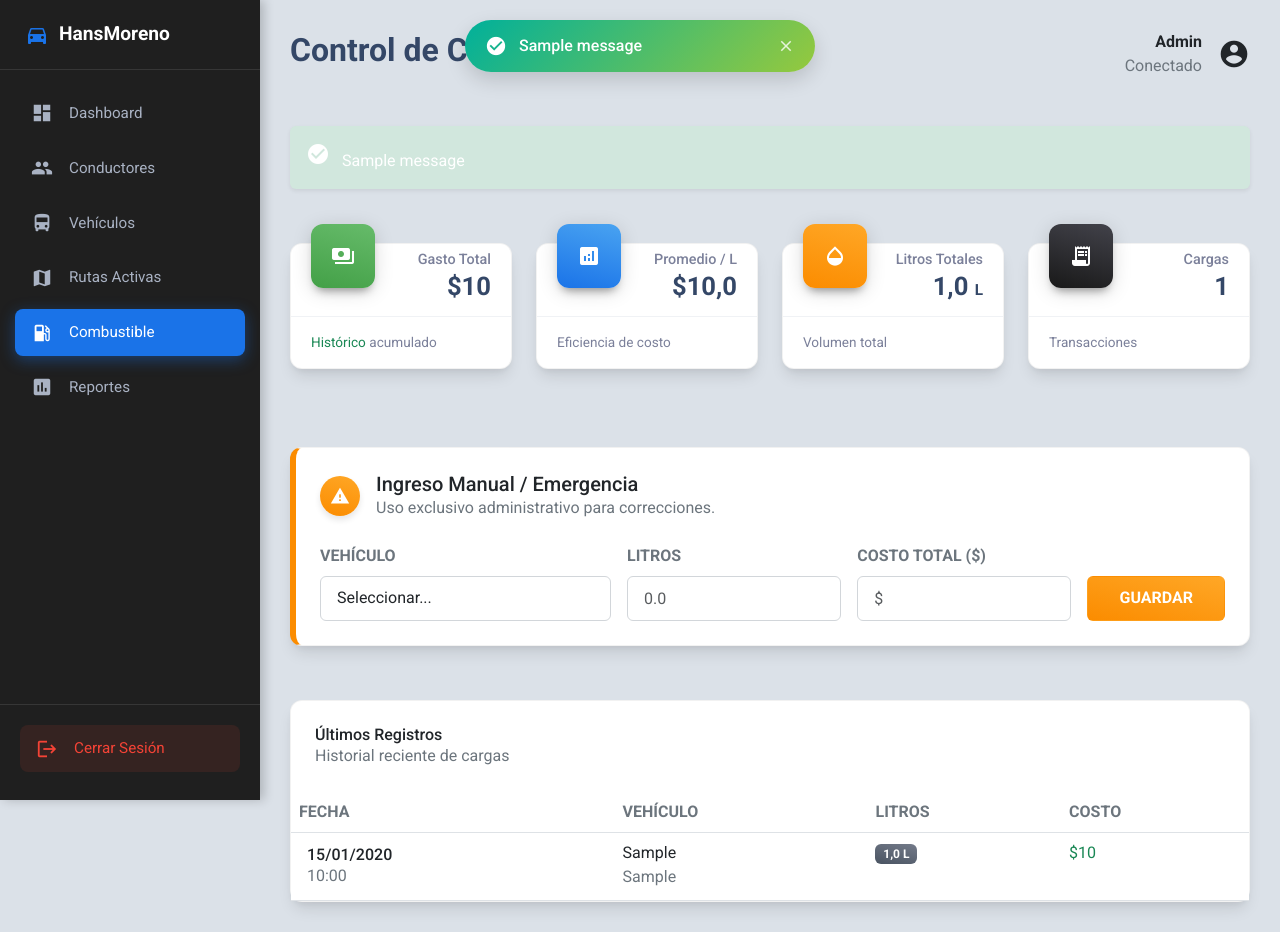
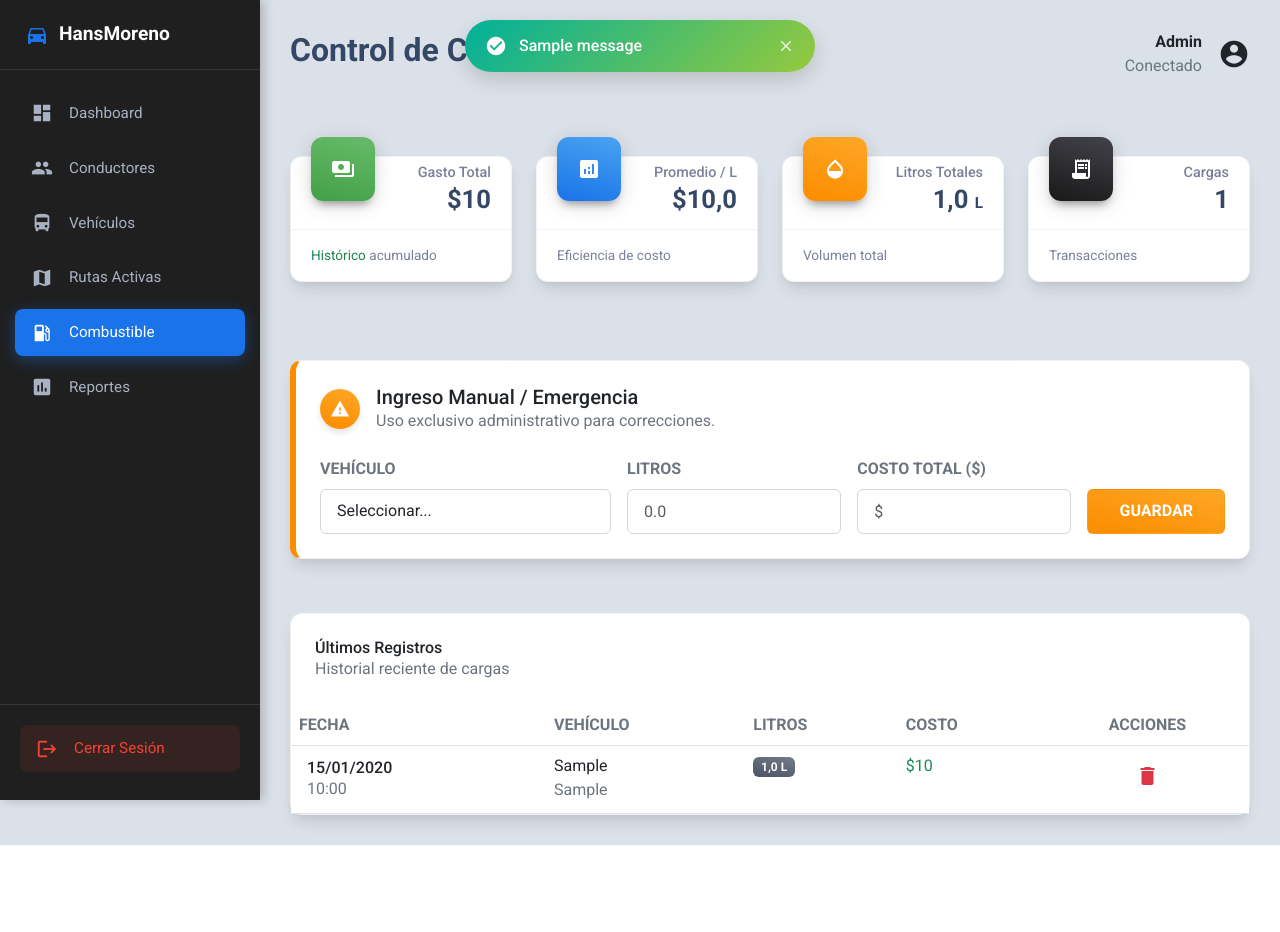
Before and after one commit to eden595/proyecto-hans-moreno, a Django app: page /combustible/ in a window 1280 px wide. After the commit the page ends 845 px from the top, so only its background shows below. Run offline with Django 4.2, Linux system fonts and the light colour scheme; a user stored in the database is signed in; tables that the repository leaves empty hold one stand-in row (values such as "Sample post"); one stand-in notice (Sample message) is shown; some libraries are stand-ins or nearby versions.

Commit message:
Actualizado

```diff
--- a/PanelAdmin/views.py
+++ b/PanelAdmin/views.py
@@ -9,6 +9,7 @@ from django.http import HttpResponse, JsonResponse
 from django.template.loader import get_template
 from xhtml2pdf import pisa
 import datetime
+import json
 
 from .models import Usuario, Vehiculo, Recorrido, CargaCombustible
 
@@ -324,20 +325,34 @@ def eliminar_combustible(request, id):
 def update_gps_location(request):
     if request.method == 'POST':
         try:
-            data = request.POST
+            # INTENTO 1: Leer datos como JSON (Estándar para Apps Android)
+            try:
+                data = json.loads(request.body)
+            except json.JSONDecodeError:
+                # INTENTO 2: Leer como Formulario Web (Por si acaso)
+                data = request.POST
+
             patente_app = data.get('patente')
             latitud_app = data.get('latitud')
             longitud_app = data.get('longitud')
 
+            # Validación básica
+            if not patente_app:
+                return JsonResponse({'status': 'error', 'message': 'Falta la patente'}, status=400)
+
+            # 1. Buscamos el vehículo
             vehiculo = Vehiculo.objects.get(patente=patente_app)
+
+            # 2. Actualizamos las coordenadas
             vehiculo.latitud = latitud_app
             vehiculo.longitud = longitud_app
             vehiculo.save()
 
             return JsonResponse({'status': 'success', 'message': 'Ubicación actualizada'}, status=200)
+
         except Vehiculo.DoesNotExist:
-            return JsonResponse({'status': 'error', 'message': 'Patente no encontrada'}, status=404)
+            return JsonResponse({'status': 'error', 'message': f'Patente {patente_app} no encontrada'}, status=404)
         except Exception as e:
-            return JsonResponse({'status': 'error', 'message': str(e)}, status=500)
+            return JsonResponse({'status': 'error', 'message': f'Error interno: {e}'}, status=500)
 
     return JsonResponse({'status': 'error', 'message': 'Método no permitido'}, status=405)
--- a/Templates/PanelAdmin/combustible.html
+++ b/Templates/PanelAdmin/combustible.html
@@ -6,22 +6,8 @@
 
 {% block content %}
 
-<!-- Mensajes -->
-{% if messages %}
-    {% for message in messages %}
-        {% if message.tags == 'success' %}
-            <div class="alert alert-success text-white mb-4 shadow-sm" style="border:none;">
-                <i class="material-icons text-sm me-2">check_circle</i> {{ message }}
-            </div>
-        {% else %}
-            <div class="alert alert-danger text-white mb-4 shadow-sm" style="border:none;">
-                <i class="material-icons text-sm me-2">error_outline</i> {{ message }}
-            </div>
-        {% endif %}
-    {% endfor %}
-{% endif %}
+<div class="row mb-4">
 
-<div class="row mb-4">
     <div class="col-xl-3 col-sm-6 mb-4">
         <div class="card-material">
             <div class="card-icon-floating grad-green">
@@ -142,6 +128,7 @@
                             <th class="text-uppercase text-secondary text-xxs font-weight-bolder opacity-7 ps-2">Vehículo</th>
                             <th class="text-uppercase text-secondary text-xxs font-weight-bolder opacity-7 ps-2">Litros</th>
                             <th class="text-uppercase text-secondary text-xxs font-weight-bolder opacity-7 ps-2">Costo</th>
+                            <th class="text-center text-uppercase text-secondary text-xxs font-weight-bolder opacity-7">Acciones</th>
                         </tr>
                     </thead>
                     <tbody>
@@ -165,10 +152,19 @@
                             <td>
                                 <p class="text-xs font-weight-bold text-success mb-0">${{ c.costo_total }}</p>
                             </td>
+
+                            <td class="align-middle text-center">
+                                <a href="{% url 'eliminar_combustible' c.id_carga %}"
+                                   class="btn btn-link text-danger mb-0 px-2"
+                                   onclick="return confirm('¿Borrar este registro de combustible de ${{ c.costo_total }}?');"
+                                   title="Eliminar carga">
+                                    <i class="material-icons text-sm">delete</i>
+                                </a>
+                            </td>
                         </tr>
                         {% empty %}
                         <tr>
-                            <td colspan="4" class="text-center p-4 text-secondary">
+                            <td colspan="5" class="text-center p-4 text-secondary">
                                 <i class="material-icons d-block mb-2" style="font-size: 30px; opacity:0.5;">folder_off</i>
                                 No hay registros disponibles.
                             </td>
```
Also changed, not shown: Templates/PanelAdmin/conductores.html (+0 -14 lines), Templates/PanelAdmin/rutas.html (+0 -14 lines).
